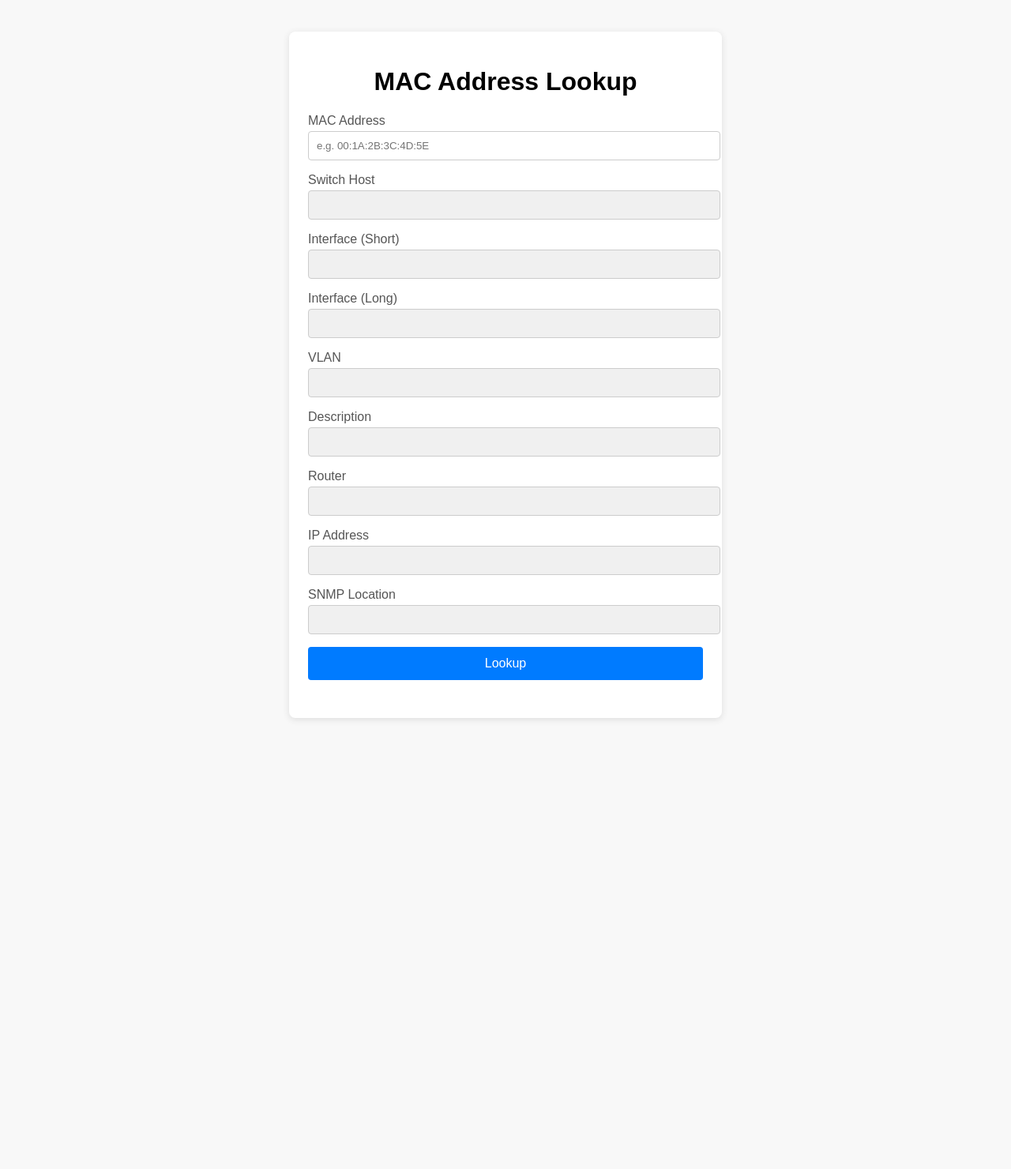
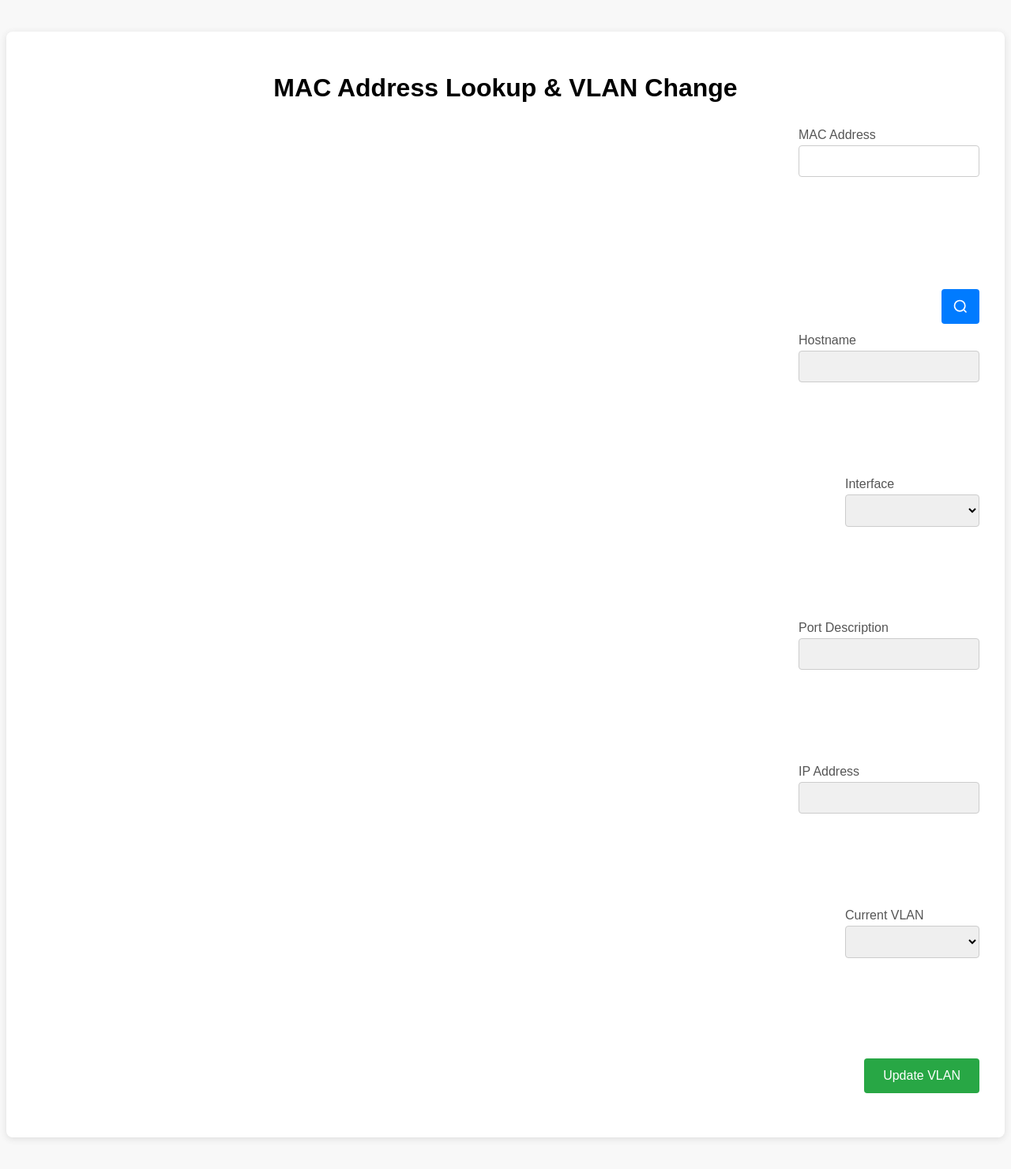
Before and after one commit to ansongdkucl/bau-jobs, a Flask app: page / in a window 1280 px wide. Shown: the whole page at 79% size. Before the commit the page ends 911 px from the top, so only its background shows below. Run offline with Flask 3, Linux system fonts and the light colour scheme; lists and menus that the app fills with data are empty.

Commit message:
template redesign

```diff
--- a/templates/index.html
+++ b/templates/index.html
@@ -6,60 +6,123 @@
     <meta name="viewport" content="width=device-width, initial-scale=1">
     <style>
         body { font-family: Arial, sans-serif; background: #f8f8f8; }
-        .container { max-width: 500px; margin: 40px auto; background: #fff; border-radius: 8px; box-shadow: 0 2px 8px #ddd; padding: 24px; }
-        h1 { text-align: center; }
-        form { margin-bottom: 24px; }
-        .form-row { margin-bottom: 16px; }
-        label { display: block; margin-bottom: 4px; color: #555; }
-        input[type="text"] { width: 100%; padding: 10px; border: 1px solid #ccc; border-radius: 4px; }
+        .container { max-width: 1300px; margin: 40px auto; background: #fff; border-radius: 8px; box-shadow: 0 2px 8px #ddd; padding: 32px; }
+        h1 { text-align: center; margin-bottom: 32px; }
+        .form-row-horizontal {
+            display: flex;
+            align-items: flex-end;
+            gap: 20px;
+            margin-bottom: 24px;
+            flex-wrap: wrap;
+            justify-content: space-between;
+        }
+        .form-group {
+            display: flex;
+            flex-direction: column;
+            min-width: 170px;
+            flex: 1 1 170px;
+        }
+        label { margin-bottom: 4px; color: #555; }
+        input[type="text"], select {
+            padding: 10px;
+            border: 1px solid #ccc;
+            border-radius: 4px;
+            width: 100%;
+            font-size: 16px;
+            box-sizing: border-box;
+        }
         input[readonly] { background: #f0f0f0; color: #555; }
-        button { width: 100%; background: #007bff; color: #fff; border: none; padding: 12px; font-size: 16px; border-radius: 4px; cursor: pointer; }
-        button:hover { background: #0056b3; }
+        .icon-btn {
+            background: #007bff;
+            border: none;
+            color: #fff;
+            padding: 10px 14px;
+            border-radius: 4px;
+            cursor: pointer;
+            font-size: 18px;
+            display: flex;
+            align-items: center;
+            justify-content: center;
+            margin-top: 22px;
+            height: 44px;
+        }
+        .icon-btn:hover { background: #0056b3; }
+        .update-btn {
+            background: #28a745;
+            border: none;
+            color: #fff;
+            padding: 12px 24px;
+            border-radius: 4px;
+            font-size: 16px;
+            cursor: pointer;
+            height: 44px;
+            margin-left: 0;
+        }
+        .update-btn:hover { background: #218838; }
         .error { color: #b30000; margin-bottom: 16px; text-align: center; }
+        .success { color: #008000; margin-bottom: 16px; text-align: center; }
+        @media (max-width: 1400px) {
+            .form-row-horizontal { flex-direction: column; gap: 12px; }
+            .update-btn { margin-top: 8px; }
+        }
     </style>
 </head>
 <body>
     <div class="container">
-        <h1>MAC Address Lookup</h1>
-        <form method="post">
-            <div class="form-row">
+        <h1>MAC Address Lookup & VLAN Change</h1>
+        {% with messages = get_flashed_messages(with_categories=true) %}
+          {% if messages %}
+            {% for category, message in messages %}
+              <div class="{{ category }}">{{ message }}</div>
+            {% endfor %}
+          {% endif %}
+        {% endwith %}
+
+        <form method="post" action="{{ url_for('index') }}">
+            <div class="form-row-horizontal">
+                <div class="form-group">
                     <label for="mac_address">MAC Address</label>
-                <input type="text" id="mac_address" name="mac_address" placeholder="e.g. 00:1A:2B:3C:4D:5E" value="{{ fields.mac_address }}" required>
+                    <input type="text" id="mac_address" name="mac_address" value="{{ fields.mac_address or '' }}" required>
                 </div>
-            <div class="form-row">
-                <label for="host">Switch Host</label>
-                <input type="text" id="host" name="host" value="{{ fields.host }}" readonly>
+                <button class="icon-btn" type="submit" title="Lookup MAC">
+                    <!-- SVG search icon -->
+                    <svg xmlns="http://www.w3.org/2000/svg" width="20" height="20" fill="none" stroke="currentColor" stroke-width="2" viewBox="0 0 24 24">
+                        <circle cx="11" cy="11" r="8"/>
+                        <line x1="21" y1="21" x2="16.65" y2="16.65"/>
+                    </svg>
+                </button>
+                <div class="form-group">
+                    <label for="host">Hostname</label>
+                    <input type="text" id="host" name="host" value="{{ fields.host or '' }}" readonly>
                 </div>
-            <div class="form-row">
-                <label for="interface">Interface (Short)</label>
-                <input type="text" id="interface" name="interface" value="{{ fields.interface }}" readonly>
+                <div class="form-group">
+                    <label for="long_interface">Interface</label>
+                    <select id="long_interface" name="long_interface">
+                        {% for iface in fields.interfaces_list %}
+                            <option value="{{ iface }}" {% if iface == fields.long_interface %}selected{% endif %}>{{ iface }}</option>
+                        {% endfor %}
+                    </select>
                 </div>
-            <div class="form-row">
-                <label for="long_interface">Interface (Long)</label>
-                <input type="text" id="long_interface" name="long_interface" value="{{ fields.long_interface }}" readonly>
+                <div class="form-group">
+                    <label for="description">Port Description</label>
+                    <input type="text" id="description" name="description" value="{{ fields.description or '' }}" readonly>
                 </div>
-            <div class="form-row">
-                <label for="vlan">VLAN</label>
-                <input type="text" id="vlan" name="vlan" value="{{ fields.vlan }}" readonly>
+                <div class="form-group">
+                    <label for="ip_address">IP Address</label>
+                    <input type="text" id="ip_address" name="ip_address" value="{{ fields.ip_address or '' }}" readonly>
                 </div>
-            <div class="form-row">
-                <label for="description">Description</label>
-                <input type="text" id="description" name="description" value="{{ fields.description }}" readonly>
+                <div class="form-group">
+                    <label for="vlan">Current VLAN</label>
+                    <select id="vlan" name="vlan">
+                        {% for vlan in fields.vlans_list %}
+                            <option value="{{ vlan }}" {% if vlan == fields.vlan %}selected{% endif %}>{{ vlan }}</option>
+                        {% endfor %}
+                    </select>
                 </div>
-            <div class="form-row">
-                <label for="router">Router</label>
-                <input type="text" id="router" name="router" value="{{ fields.router }}" readonly>
+                <button class="update-btn" type="submit" formaction="{{ url_for('change_vlan') }}">Update VLAN</button>
             </div>
-            <div class="form-row">
-                <label for="ip_address">IP Address</label>
-                <input type="text" id="ip_address" name="ip_address" value="{{ fields.ip_address }}" readonly>
-            </div>
-            <div class="form-row">
-                <label for="snmp_location">SNMP Location</label>
-                <input type="text" id="snmp_location" name="snmp_location" value="{{ fields.snmp_location }}" readonly>
-            </div>
-            <button type="submit">Lookup</button>
         </form>
+
         {% if error %}
             <div class="error">{{ error }}</div>
         {% endif %}
```
Lines whose indentation alone changed are shown as unchanged.
